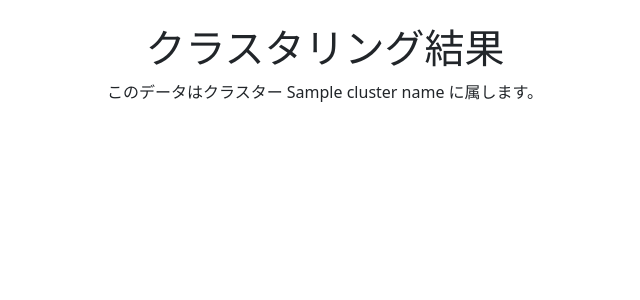
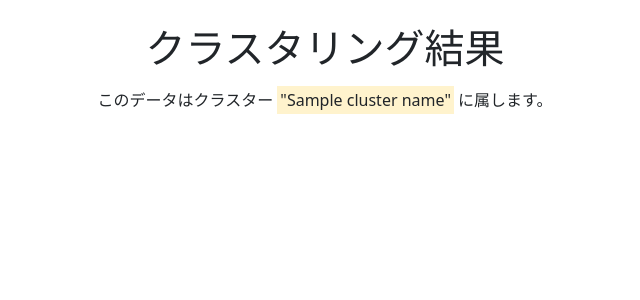
Before and after one commit to yoshi-fund/company, a Django app: template cluster/templates/cluster/classification_result.html in a window 1280 px wide. Shown: the part 94-394 px from the top of the page, without its empty margins (315-955 px from the left). Run offline with Django 4.2, Linux system fonts and the light colour scheme; the template is opened without the code that fills it: most values are stand-ins (such as "Sample title", 1, 10 or a date in 2020); parts of the project's set-up code (start-up, migrations or seed data) failed here and were passed over; some libraries are stand-ins or nearby versions.

Commit message:
見栄えを調整

```diff
--- a/cluster/templates/cluster/classification_result.html
+++ b/cluster/templates/cluster/classification_result.html
@@ -3,7 +3,7 @@
 
     {% block content %}
         <br>
-            <h1 class="text-center display-6">クラスタリング結果</h1>
-            <p class="text-center">このデータはクラスター {{ cluster_name }} に属します。</p>
+            <h1 class="text-center display-6 mb-3">クラスタリング結果</h1>
+            <p class="text-center">このデータはクラスター <mark>"{{ cluster_name }}"</mark> に属します。</p>
 
     {% endblock %}
```
